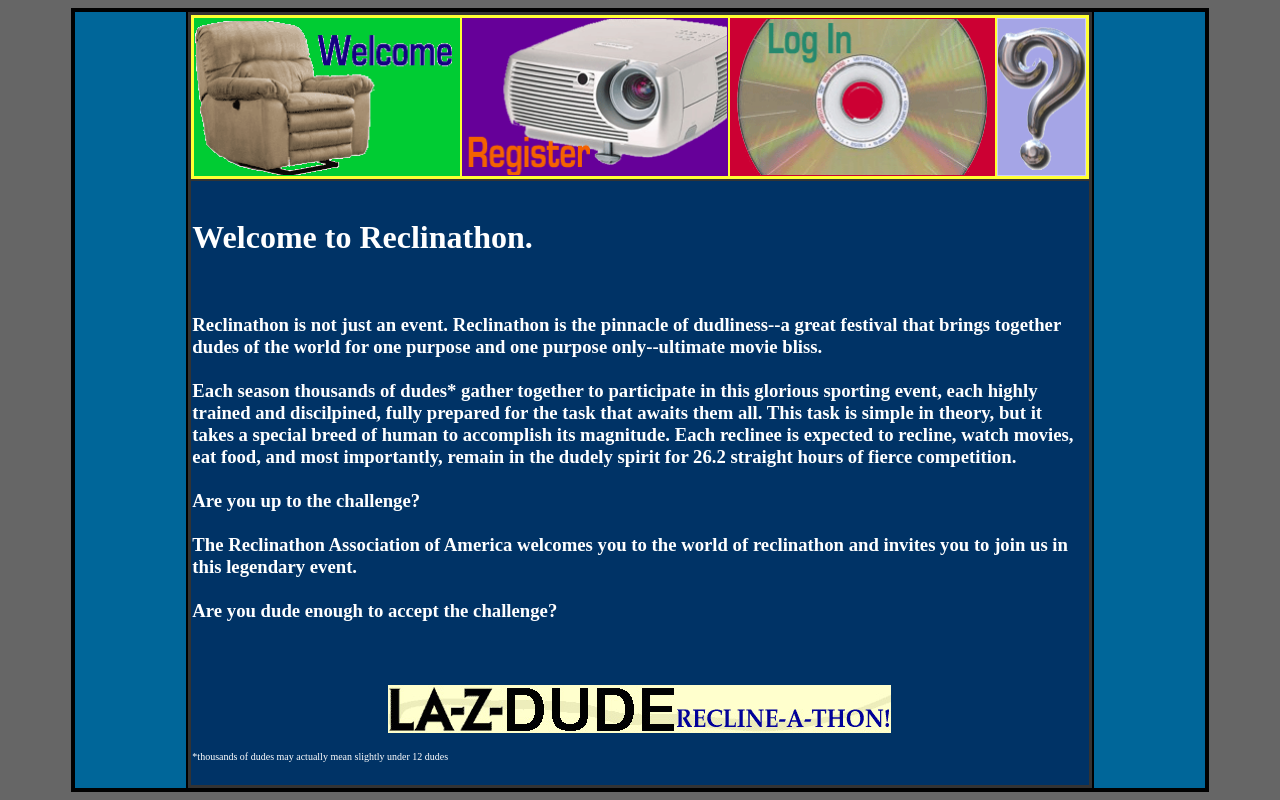
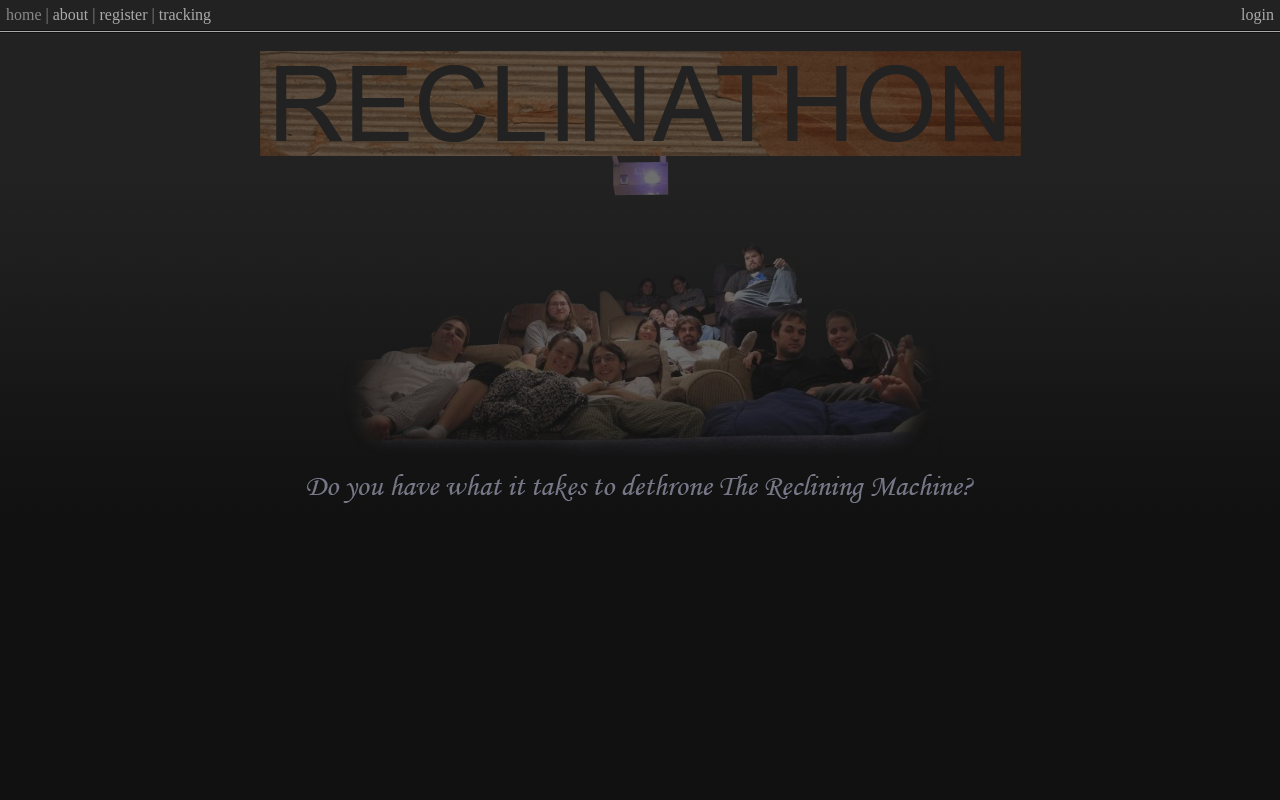
Before and after one commit to The-ROC/reclinathon, a PHP site: page / in a window 1280 px wide. Run offline with PHP 8.4, Linux system fonts and the light colour scheme.

Commit message:
Moving index_new to index Moving old index to about Removing debug and fixing header display bugs

```diff
--- a/header.php
+++ b/header.php
@@ -36,11 +36,12 @@
   }
 
   function showLink($name, $url) {
+    global $currentPage;
     $result = "";
-    if($currentPage == $name) {
-      $result = "<font color=#888888>" . $name . "</font>";
+    if(strcmp($currentPage, $name) == 0) {
+      $result .= "<font color=#888888>" . $name . "</font>";
     } else {
-      $result = "<a href='" . $url . "'>" . $name . "</a>";
+      $result .= "<a href='" . $url . "'>" . $name . "</a>";
     }
     return $result;
   }
@@ -53,7 +54,7 @@
 <body class="noborder">
 <div class="nav">
   <?php
-  $leftAligned = array(array("name"=>"home", "url"=>"index_new.php"),
+  $leftAligned = array(array("name"=>"home", "url"=>"index.php"),
 		       array("name"=>"about", "url"=>"about.php"),
 		       array("name"=>"register", "url"=>"register.php"),
 		       array("name"=>"tracking", "url"=>"rtt/index.php"));
--- a/index.php
+++ b/index.php
@@ -1,27 +1,102 @@
+<head>
+<title>Reclinathon Home</title>
+<link rel="stylesheet" type="text/css" href="css/index_new.css" />
+<script type="text/javascript"> <!--
+
+var enabled = false;
+
+function turnOnSign() {
+  var sign = document.getElementById("sign");
+  sign.src = "images/sign_on.png";
+}
+
+function turnOffSign() {
+  var sign = document.getElementById("sign");
+  sign.src = "images/sign_off.png";
+}
+
+function showCta() {
+  var cta = document.getElementById("cta");
+  cta.style.display = "block";
+}
+
+function hideCta() {
+  var cta = document.getElementById("cta");
+  cta.style.display = "none";
+}
+
+function init() {
+  turnOffSign();
+  hideCta();
+}
+
+function enable() {
+  turnOnSign();
+  showCta();
+  enabled = true;
+}
+
+function disable() {
+  turnOffSign();
+  enabled = false;
+}
+
+function toggle() {
+  if(enabled) {
+    disable();
+  } else {
+    enable();
+  }
+}
+
+function hint(element) {
+  element.style.cursor = "pointer";
+}
+
+function unhint(element) {
+  element.style.cursor = "default";
+}
+
+function preloadImage(url, width, height) {
+  image = new Image(width, height);
+  image.src = url;
+}
+
+preloadImage("images/arena_photo.png", 604, 345);
+preloadImage("images/election_day.png", 199, 124);
+preloadImage("images/sign_off.png", 761, 105);
+preloadImage("images/sign_on.png", 761, 105);
+preloadImage("images/teaser_quote.png", 668, 29);
+preloadImage("images/teaser_cta.png", 96, 26);
+preloadImage("images/teaser_cta_over.png", 96, 34);
+
+--></script>
+</head>
+
+<body class="noborder">
+
 <?php
-include "templateHead.html";
+$currentPage = "home";
+include("header.php");
 ?>
 
+<div class="main">
+<br />
+<center>
+<div width="80px" onClick="toggle()" onMouseOver="hint(this);" onMouseOut="unhint(this);">
+  <img id="sign" src="images/sign_off.png" /><br />
+  <img src="images/arena_photo.png" /><br /><br />
+  <img id="quote"  src="images/teaser_quote.png" /><br /><br />
+</div>
+  <img id="cta" onMouseOver="this.style.cursor='pointer'; this.src='images/teaser_cta_over.png';" onMouseOut="this.style.cursor='default'; this.src='images/teaser_cta.png';" onClick="window.location='register.php'" src="images/teaser_cta.png" /><br />
+</center>
+</div>
 
-<FONT COLOR = "white"><H1>
-&nbsp;&nbsp;&nbsp;<BR>Welcome to Reclinathon. <BR> </H1>
-<BR><H3>
-Reclinathon is not just an event.  Reclinathon is the pinnacle of dudliness--a great festival that brings together dudes of the world for one purpose and
-one purpose only--ultimate movie bliss. <BR><BR>
+<script type="text/javascript"> <!--
 
-Each season thousands of dudes* gather together to participate in this glorious sporting event, each highly trained and discilpined, fully prepared
-for the task that awaits them all.  This task is simple in theory, but it takes a special breed of human to accomplish its magnitude.  Each reclinee is
-expected to recline, watch movies, eat food, and most importantly, remain in the dudely spirit for 26.2 straight hours of fierce competition.
-<BR><BR>
-Are you up to the challenge?
-<BR><BR>
- The Reclinathon Association of America welcomes you to the world of reclinathon and invites you to join us in this legendary event.
-<BR><BR>
-Are you dude enough to accept the challenge?<BR><BR><BR></H3>
-<CENTER><IMG SRC = "lazdude.jpg"></CENTER><BR>
-<FONT SIZE = "-5">*thousands of dudes may actually mean slightly under 12 dudes
+init();
 
+--></script>
 
-<?php
-include "templateTail.html";
-?>
+</body>
+</html>
```
Also changed, not shown: index_new.php (deleted, +0 -102 lines).
